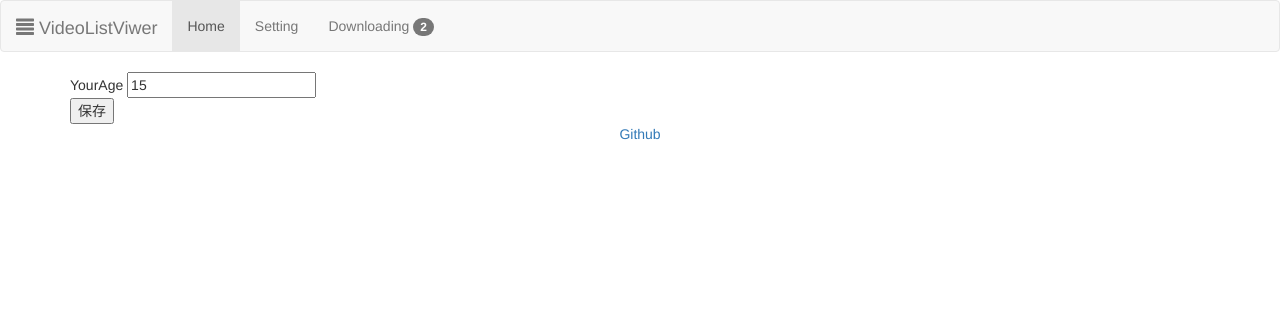
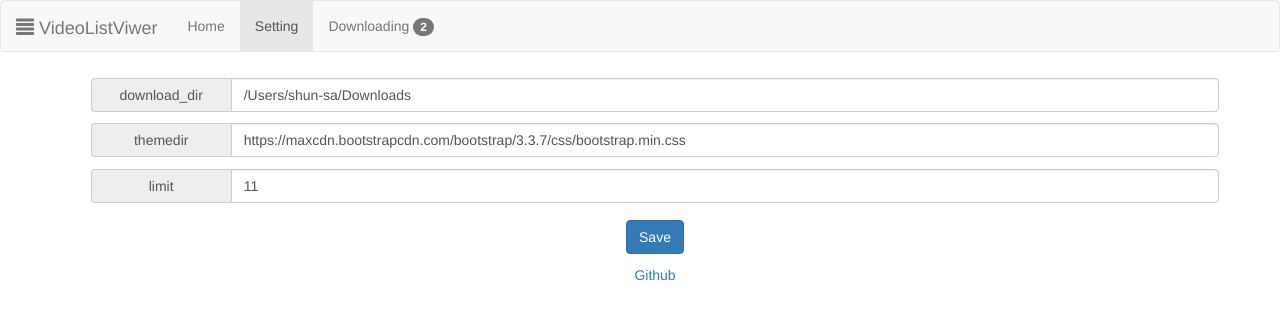
Before and after one commit to sammrai/VideoListViwer, a PHP site: page /setting in a window 1280 px wide. Shown: the top 320 px of the page. Run offline with PHP 8.4, Linux system fonts and the light colour scheme; data that the repository does not hold is empty; some libraries are stand-ins or nearby versions.

Commit message:
fix config page

```diff
--- a/config.ini
+++ b/config.ini
@@ -1,5 +1,3 @@
-download_dir=User/uname/Downloads
+download_dir=/Users/shun-sa/Downloads
 themedir=https://maxcdn.bootstrapcdn.com/bootstrap/3.3.7/css/bootstrap.min.css
-limit=15
-phpversion=Array
-urls=Array
+limit=11
--- a/css/my.css
+++ b/css/my.css
@@ -0,0 +1,4 @@
+.input-group-addon {
+    min-width:10em;// if you want width please write here //
+    text-align:left;
+}
--- a/includes/common.php
+++ b/includes/common.php
@@ -1,4 +1,22 @@
 <?php
+
+function get_script_name(){
+	$script_dir = ($_SERVER["REQUEST_URI"]);
+	$script_name =  explode("/",$script_dir);
+	$script_name = (end($script_name));
+	return $script_name;
+}
+
+function is_empty($var){
+	$judge = array_filter($var);
+	if(empty($judge)){
+	return true;
+	}else{
+	return false;
+	}
+}
+
+
 ini_set('display_errors',3000);
 error_reporting(E_ALL);
 $config_file ="config.ini";
--- a/includes/head.php
+++ b/includes/head.php
@@ -5,4 +5,5 @@
 		<link rel="stylesheet" href=<?php echo $ini_array["themedir"]?>>
 		<script src="https://ajax.googleapis.com/ajax/libs/jquery/3.2.1/jquery.min.js"></script>
 		<script src="https://maxcdn.bootstrapcdn.com/bootstrap/3.3.7/js/bootstrap.min.js"></script>
+		<link rel="stylesheet" type="text/css" href="css/my.css">
 </head>
--- a/includes/navbar.php
+++ b/includes/navbar.php
@@ -1,3 +1,11 @@
+
+<?php
+$main_frag = (strpos($_SERVER['SCRIPT_NAME'], 'index.php') !== false);
+
+
+
+?>
+
 <div id=navbar>
 	<nav class="navbar navbar-default banner">
 		<div class="container-fluid">
@@ -13,7 +21,6 @@
 		</div>
 		<!-- Collect the nav links, forms, and other content for toggling -->
 		<div class="collapse navbar-collapse" id="bs-example-navbar-collapse-1">
-				<?php $main_frag = (strpos($_SERVER['SCRIPT_NAME'], 'index.php') !== false);?>
 		<?php if ($main_frag) : ?>
 		<form class="navbar-form navbar-right" method="get" action="." >
 			<div class="input-group">
@@ -29,9 +36,9 @@
 		</form>
 		<?php endif; ?>
 		<ul class="nav navbar-nav navbar-left navbar-nav-primary">
-					<li class="active"><a href=".">Home </a></li>
-					<li ><a href="setting.php">Setting</a></li>
-					<li><a href="#">Downloading <span class="badge ">2 </span></a></li>
+			<li class="<?php echo (get_script_name() =="" )? "active":""; ?>" > <a href=".">Home </a></li>
+			<li class="<?php echo (get_script_name() =="setting" )? "active":""; ?>" > <a href="setting">Setting</a></li>
+			<li class="<?php echo (get_script_name() =="downloading" )? "active":""; ?>" > <a href="downloading">Downloading <span class="badge ">2 </span></a></li>
 		</ul>
 		</div>
 		<!-- /.navbar-collapse -->
--- a/setting.php
+++ b/setting.php
@@ -1,7 +1,4 @@
-<?php
-require "includes/common.php";
-
-?>
+<?php require "includes/common.php"; ?>
 
 <!DOCTYPE html>
 <html lang="ja">
@@ -12,22 +9,43 @@ require "includes/common.php";
 	<div class="container">
 
 <?php
- $conf_file = $config_file; // 書き込み可になっていること。予め空ファイルを作成するのが吉
- $ini = parse_ini_file($conf_file);
- if ($_POST['limit']) $ini['limit'] = $_POST['limit'];
- $fp = fopen($conf_file, 'w');
- foreach ($ini as $k => $i) fputs($fp, "$k=$i\n");
- fclose($fp);
+$save=false;
+$ini = parse_ini_file($config_file);
+if (!is_empty($_POST)){
+	$ini= array_merge($ini,$_POST);
+	$fp = fopen($config_file, 'w');
+	foreach ($ini as $k => $i) fputs($fp, "$k=$i\n");
+	fclose($fp);
+	$save=true;
+
+}
+
 ?>
+<div class="container">
+	<?php if ($save) : ?>
+		<div class="alert alert-success">
+		<strong>
+		<i class="glyphicon glyphicon-ok"></i> Success! :
+		</strong> Settings saved.
+		</div>
+	<?php endif; ?>
 
-<form method="post" action="">
-  YourAge <input type="number" name="limit" value="<?php print $ini['limit'] ?>"><br>
-  <input type="submit" value="保存">
-</form>
+	<form method="post" action="">
+
+		<?php foreach($ini as $key => $value): ?>
+			<div class="input-group" style="padding: 0.5%;">
+				<span class="input-group-addon"> <? echo $key ?> </span>
+				<input type="text" class="form-control" value="<? echo $value ?>" name= <? echo $key ?> >
+			</div>
+		<?php endforeach; ?>
+		<nav align="center" style="margin: 1%;">
+			<input type="submit" class="btn btn-primary" value="Save">
+		</nav>
 
 
-	</div>
+	</form>
 
+</div>
 
 
 	<?php include("includes/footer.php");?>
```
Also changed, not shown: downloading.php (added, +15 -0 lines). Lines whose indentation alone changed are shown as unchanged.
